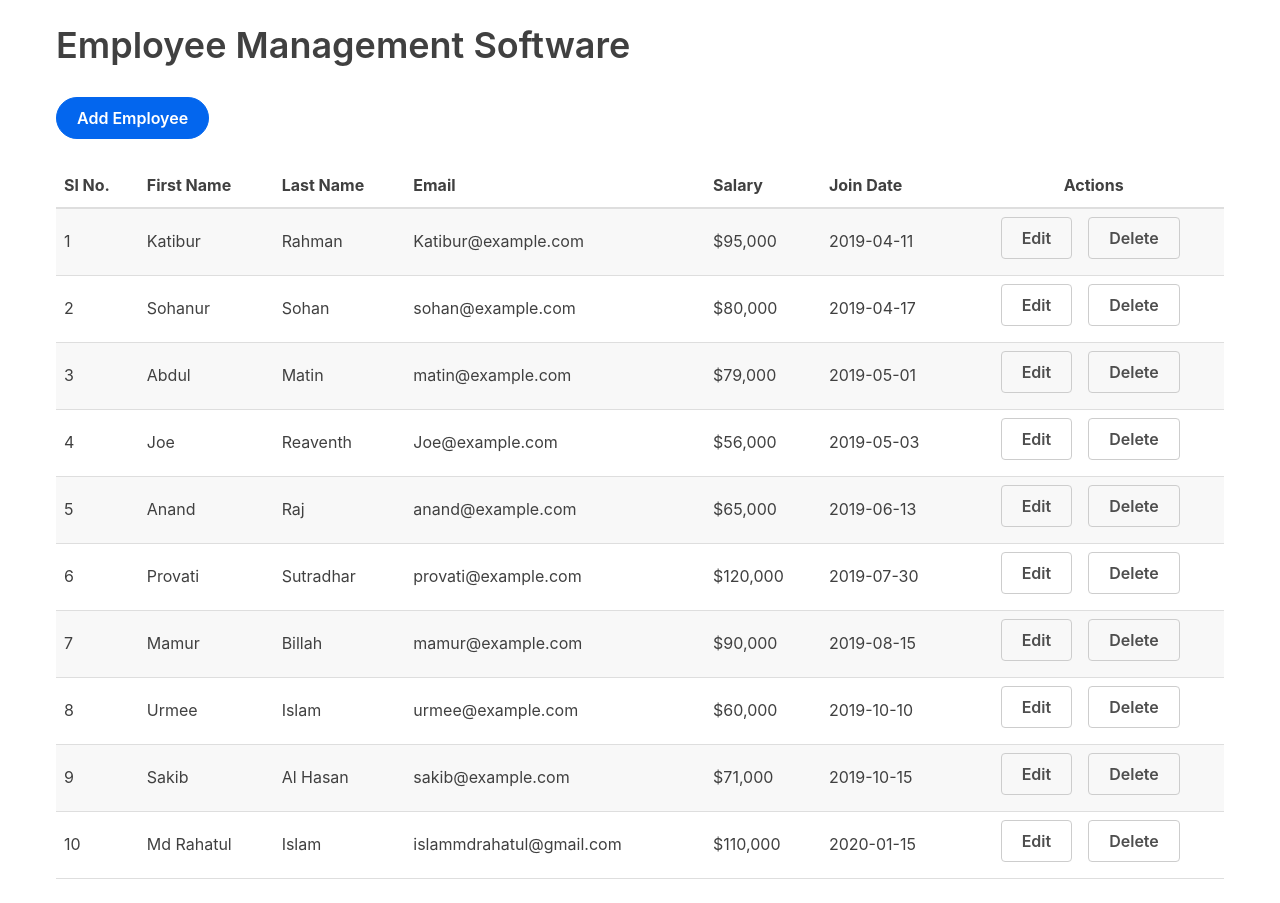
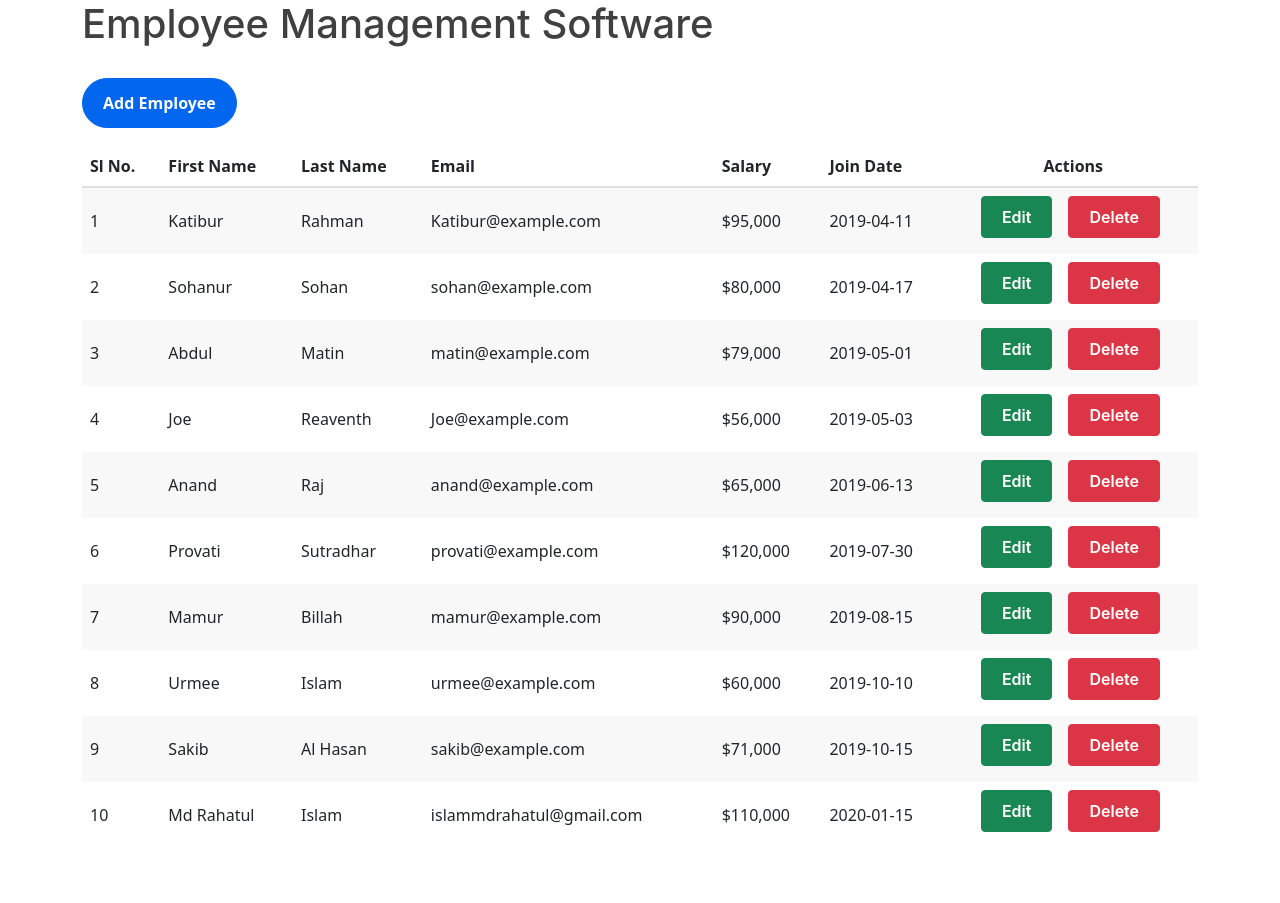
Before and after one commit to Th3At0nic/employee-management-system, a React (Create React App) app: page / in a window 1280 px wide. After the commit the page ends 872 px from the top, so only its background shows below. Built offline with nearby package versions, Linux system fonts and the light colour scheme.

Commit message:
fixed some bugs

```diff
--- a/package.json
+++ b/package.json
@@ -6,7 +6,9 @@
     "@testing-library/jest-dom": "^5.16.2",
     "@testing-library/react": "^12.1.4",
     "@testing-library/user-event": "^13.5.0",
+    "bootstrap": "^5.1.3",
     "react": "^17.0.2",
+    "react-bootstrap": "^2.4.0",
     "react-dom": "^17.0.2",
     "react-scripts": "5.0.0",
     "sweetalert2": "^11.4.6",
--- a/src/App.js
+++ b/src/App.js
@@ -1,5 +1,6 @@
-import './App.css';
-import Dashboard from './Page/Dashboard';
+import "./App.css";
+import Dashboard from "./Page/Dashboard";
+import "bootstrap/dist/css/bootstrap.min.css";
 
 function App() {
   return (
--- a/src/Page/Dashboard/List.js
+++ b/src/Page/Dashboard/List.js
@@ -1,16 +1,15 @@
-import React from 'react'
+import React from "react";
 
 function List({ employees, handleEdit, handleDelete }) {
-
-    const formatter = new Intl.NumberFormat('en-US', {
-        style: 'currency',
-        currency: 'USD',
-        minimumFractionDigits: null
+  const formatter = new Intl.NumberFormat("en-US", {
+    style: "currency",
+    currency: "USD",
+    minimumFractionDigits: null,
   });
 
   return (
-        <div className='contain-table'>
-            <table className='striped-table'>
+    <div className="contain-table">
+      <table className="striped-table">
         <thead>
           <tr>
             <th>Sl No.</th>
@@ -37,7 +36,7 @@ function List({ employees, handleEdit, handleDelete }) {
                 <td className="text-right">
                   <button
                     onClick={() => handleEdit(employee.id)}
-                                        className="button muted-button"
+                    className="button muted-button btn-success"
                   >
                     Edit
                   </button>
@@ -45,7 +44,7 @@ function List({ employees, handleEdit, handleDelete }) {
                 <td className="text-left">
                   <button
                     onClick={() => handleDelete(employee.id)}
-                                        className="button muted-button"
+                    className="button muted-button btn-danger btn-round"
                   >
                     Delete
                   </button>
@@ -60,7 +59,7 @@ function List({ employees, handleEdit, handleDelete }) {
         </tbody>
       </table>
     </div>
-    )
+  );
 }
 
-export default List
+export default List;
```
Also changed, not shown: 1 other file (tests, documents, lock files or other folders). Lines whose indentation alone changed are shown as unchanged.
